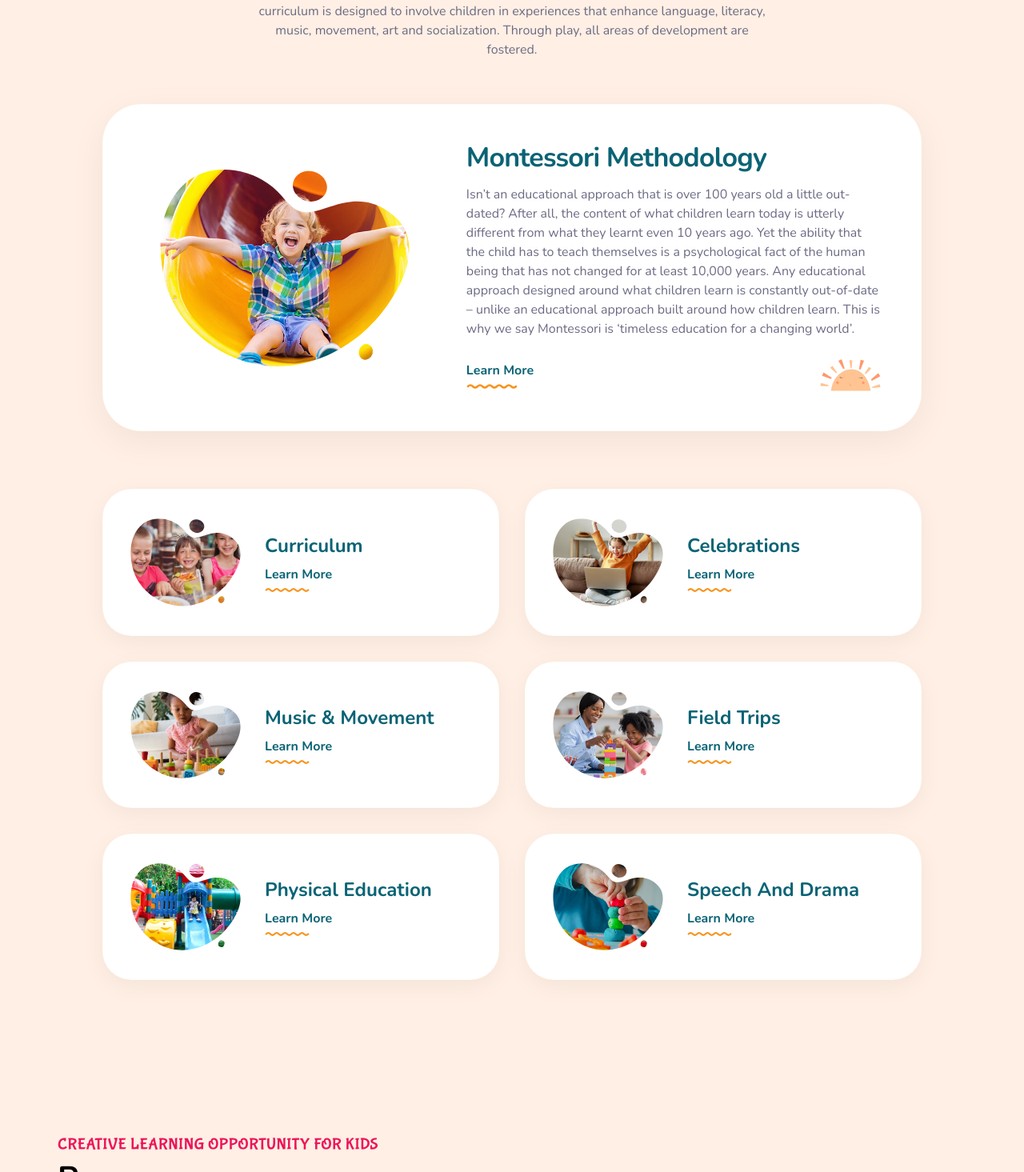
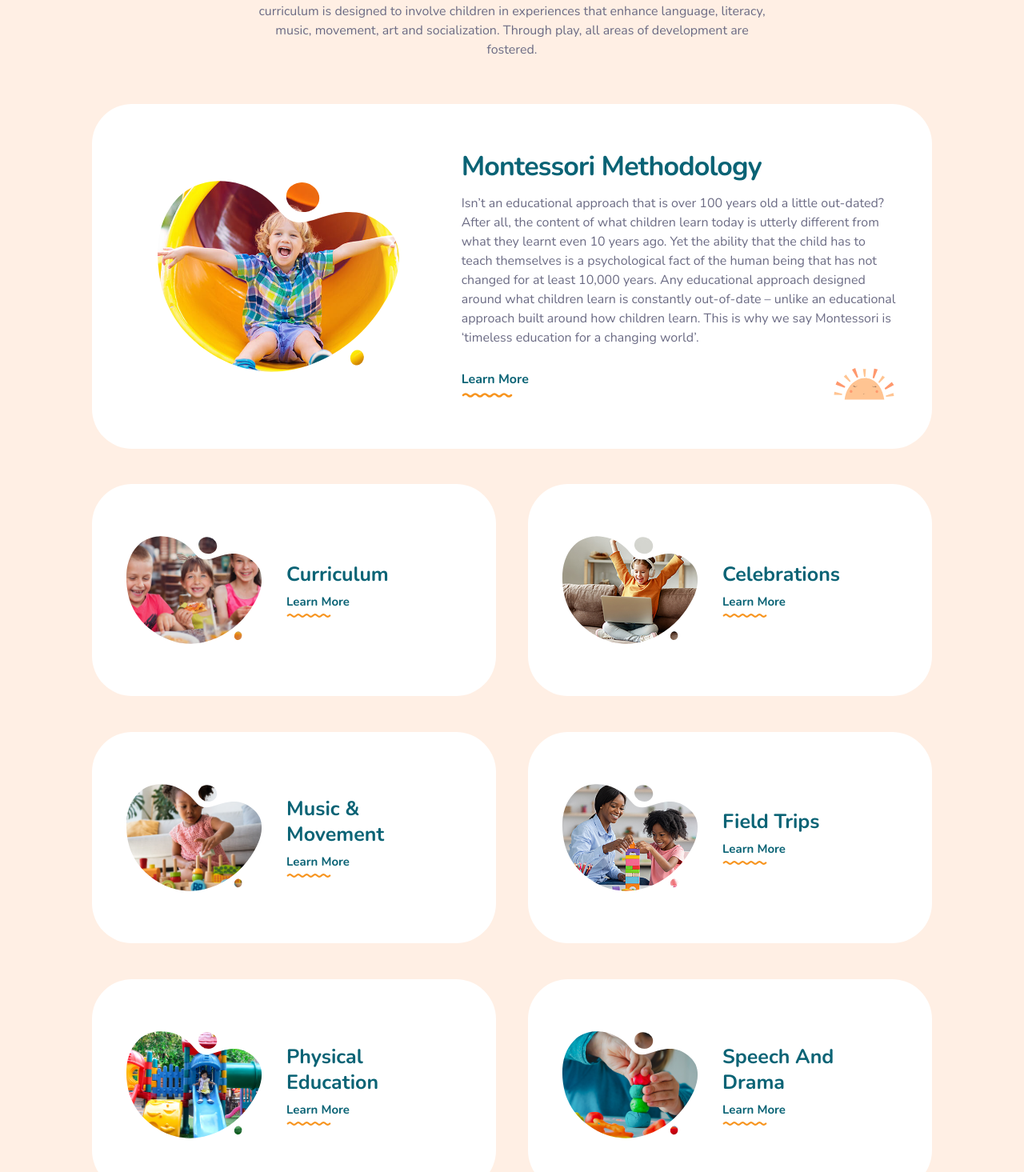
Before and after one commit to LearningHubElgin/ijma-international-model-school, a Next.js app: page / in a window 1280 px wide. Shown: the part 2065-3530 px from the top of the page at 80% size. Built offline with nearby package versions, Linux system fonts and the light colour scheme.

Commit message:
feat: match card sizes and alignment exactly to gdgoenkarohini.com

```diff
--- a/src/sections/home/FeatureGridSection.tsx
+++ b/src/sections/home/FeatureGridSection.tsx
@@ -14,9 +14,9 @@ export function FeatureGridSection() {
   );
 
   return (
-    <section className="bg-[#FFEFE4] pt-2 pb-16 sm:pb-20 lg:pb-24">
+    <section className="bg-[#FFEFE4] pt-0 pb-16 sm:pb-20 lg:pb-24">
       <Container>
-        <div className="max-w-5xl mx-auto grid grid-cols-1 md:grid-cols-2 gap-6 sm:gap-8">
+        <div className="max-w-[1050px] mx-auto grid grid-cols-1 md:grid-cols-2 gap-x-8 lg:gap-x-10 gap-y-[35px] lg:gap-y-[45px]">
           {remainingFeatures.map((feature, index) => (
             <Reveal
               key={feature.id}
@@ -26,26 +26,26 @@ export function FeatureGridSection() {
             >
               <Link
                 href={feature.href}
-                className="group relative bg-white hover:bg-[#EB1551] rounded-[32px] sm:rounded-[36px] shadow-[0_8px_30px_rgba(0,0,0,0.05)] hover:shadow-[0_16px_40px_rgba(235,21,81,0.25)] transition-all duration-300 overflow-hidden p-5 sm:p-7 flex flex-row items-center gap-5 sm:gap-6 cursor-pointer border border-orange-50/50 hover:border-transparent block"
+                className="group relative bg-white hover:bg-[#EB1551] rounded-[50px] transition-colors duration-300 overflow-hidden p-6 sm:p-8 lg:py-[55px] lg:px-[35px] flex flex-row items-center gap-6 lg:gap-[23px] cursor-pointer block"
               >
                 {/* Left Side: Authentic Special Curve Masked Image (Matching gdgoenkarohini.com) */}
-                <div className="wdt-mask-frame relative w-[115px] sm:w-[135px] md:w-[150px] aspect-[1315/1097] flex-shrink-0 select-none overflow-hidden">
+                <div className="wdt-mask-frame relative w-[155px] sm:w-[175px] lg:w-[185px] aspect-[1315/1097] flex-shrink-0 select-none overflow-hidden">
                   <Image
                     src={feature.image}
                     alt={feature.title}
                     fill
                     className="object-cover object-center group-hover:scale-105 transition-transform duration-500"
-                    sizes="160px"
+                    sizes="200px"
                   />
                 </div>
 
                 {/* Right Side: Title & Learn More Link */}
-                <div className="flex-1 flex flex-col justify-center text-left relative z-10 pr-6 sm:pr-8">
-                  <h3 className="text-xl sm:text-2xl font-bold text-[#0a6375] group-hover:text-white transition-colors duration-300 mb-2 leading-tight">
+                <div className="flex-1 flex flex-col justify-center text-left relative z-10 pr-4 sm:pr-6">
+                  <h3 className="text-xl sm:text-2xl lg:text-[25px] font-bold text-[#0a6375] group-hover:text-white transition-colors duration-300 mb-2 leading-tight">
                     {feature.title}
                   </h3>
 
-                  <div className="inline-flex flex-col items-start font-bold text-sm sm:text-base text-[#0a6375] group-hover:text-white transition-colors duration-300">
+                  <div className="inline-flex flex-col items-start font-bold text-sm sm:text-[15px] text-[#0a6375] group-hover:text-white transition-colors duration-300">
                     <span>Learn More</span>
                     {/* Authentic yellow wavy underline */}
                     <svg
@@ -68,8 +68,29 @@ export function FeatureGridSection() {
                   </div>
                 </div>
 
-                {/* Sparkles Doodle SVG in bottom right matching live site (visible on hover) */}
+                {/* Corner Doodle SVG in bottom right matching live site (visible on hover) */}
                 <div className="absolute bottom-3 right-4 sm:bottom-4 sm:right-5 pointer-events-none select-none text-[#FFC1A7] group-hover:text-white opacity-0 group-hover:opacity-100 transform translate-y-2 group-hover:translate-y-0 transition-all duration-300">
+                  {feature.id === 'celebrations' ? (
+                    <svg
+                      xmlns="http://www.w3.org/2000/svg"
+                      viewBox="0 0 24 24"
+                      className="w-7 h-7 sm:w-9 sm:h-9 fill-none stroke-current stroke-2"
+                      strokeLinecap="round"
+                      strokeLinejoin="round"
+                      aria-hidden="true"
+                    >
+                      <polygon points="12 2 15.09 8.26 22 9.27 17 14.14 18.18 21.02 12 17.77 5.82 21.02 7 14.14 2 9.27 8.91 8.26 12 2" />
+                    </svg>
+                  ) : feature.id === 'music-movement' ? (
+                    <svg
+                      xmlns="http://www.w3.org/2000/svg"
+                      viewBox="0 0 416 226.1"
+                      className="w-12 h-auto fill-current"
+                      aria-hidden="true"
+                    >
+                      <path d="M81.9,215.6c6-53.1,34.1-106,84.4-128.8c24-10.9,51.8-14.3,77.3-7c25.5,7.3,47.1,24.9,62.4,46.2 c18.9,26.4,28.5,58,33.9,89.7c-0.3-0.1-0.6-0.1-0.9-0.1H81.9z" />
+                    </svg>
+                  ) : (
                     <svg
                       xmlns="http://www.w3.org/2000/svg"
                       viewBox="0 0 100 100"
@@ -80,6 +101,7 @@ export function FeatureGridSection() {
                       <path d="M2.3,31.9c4.3,0.4,8.5-0.2,9.5,5.2c0.9,4.4,0.4,9.2,1.6,13.5c1.6-4.2,1.5-9,2.7-13.3c1.5-5.3,5.6-4.3,9.9-4.3 c0.2,0,0.7-1,0-1.1c-4.7-1-9-2.1-10.1-7.5c-0.3-1.6-0.4-3.2-0.4-4.8c0.1-1.8,0-3.6-0.2-5.2c-0.1-0.5-0.1-1-0.2-1.5 c0-0.1-0.1-0.1-0.2-0.1c-0.1,0-0.2,0-0.2,0.1c-0.1,0.5-0.3,1-0.4,1.5c-0.4,1.6-0.6,3.4-0.6,5.2c-0.2,1.6-0.4,3.2-0.8,4.7 c-1.6,5.2-5.9,6-10.7,6.6C1.7,30.9,2.1,31.9,2.3,31.9z M9.5,31.3c1.7-0.6,3.2-1.8,4.2-3.7c0.3-0.5,0.6-1.1,0.8-1.8 c0.2,0.6,0.4,1.3,0.6,1.8c0.9,2,2.3,3.2,3.9,4c-1.1,0.3-2.1,0.9-2.8,1.8c-1.2,1.4-1.9,3.3-2.3,5.3c-0.2-2.1-0.7-4-1.8-5.5 C11.4,32.4,10.5,31.7,9.5,31.3z" />
                       <path d="M25.9,64.6c8,0.4,15.6-1.1,17.9,8.7c1.9,8.1,1.4,16.9,4,24.6c2.6-7.8,2.1-16.6,4-24.6 c2.3-9.8,9.9-8.3,17.9-8.7c0.3,0,1.1-1.8,0-2c-8.7-1.5-16.7-3.2-19.1-13c-0.7-2.9-1-5.8-1.1-8.8c0-3.3-0.2-6.6-0.8-9.6 c-0.1-0.9-0.3-1.8-0.5-2.7c0-0.2-0.2-0.3-0.3-0.2c-0.2,0-0.3,0.1-0.3,0.2c-0.2,0.9-0.4,1.8-0.5,2.7c-0.5,3-0.8,6.3-0.8,9.6 c-0.2,2.9-0.4,5.9-1.1,8.8c-2.4,9.7-10.3,11.5-19.1,13C24.7,62.8,25.6,64.6,25.9,64.6z M39,62.9c3.1-1.3,5.7-3.5,7.5-7.1 c0.5-1,0.9-2.1,1.3-3.3c0.4,1.2,0.8,2.3,1.3,3.3c1.8,3.6,4.4,5.8,7.5,7.1c-1.9,0.7-3.7,1.8-5.1,3.6c-2.1,2.6-3.2,6.2-3.7,10 c-0.6-3.8-1.7-7.4-3.7-10C42.7,64.7,40.9,63.5,39,62.9z" />
                     </svg>
+                  )}
                 </div>
               </Link>
             </Reveal>
--- a/src/sections/home/StepByStepSection.tsx
+++ b/src/sections/home/StepByStepSection.tsx
@@ -13,7 +13,7 @@ export function StepByStepSection() {
 
   return (
     <section
-      className="relative overflow-hidden pt-8 pb-10 sm:pt-12 sm:pb-14 lg:pt-16 lg:pb-16 bg-[#FFEFE4]"
+      className="relative overflow-hidden pt-8 pb-6 sm:pt-12 sm:pb-8 lg:pt-16 lg:pb-11 bg-[#FFEFE4]"
       aria-label="Step By Step Systematic Education"
     >
       {/* Floating Saturn Planet with Ring on Left */}
@@ -93,12 +93,12 @@ export function StepByStepSection() {
         <Reveal variant="fade-up" delay={0.35}>
           <Link
             href={stepByStep.montessoriHref || '/montessori-methodology'}
-            className="group relative max-w-5xl mx-auto bg-white hover:bg-[#EB1551] rounded-[36px] sm:rounded-[48px] shadow-[0_12px_45px_rgba(0,0,0,0.06)] hover:shadow-[0_16px_45px_rgba(235,21,81,0.25)] transition-all duration-300 overflow-hidden p-6 sm:p-10 lg:p-12 cursor-pointer border border-orange-50/50 hover:border-transparent block"
+            className="group relative max-w-[1050px] mx-auto bg-white hover:bg-[#EB1551] rounded-[50px] transition-colors duration-300 overflow-hidden p-6 sm:p-9 lg:py-[60px] lg:px-[45px] cursor-pointer block"
           >
-            <div className="grid grid-cols-1 md:grid-cols-12 gap-8 lg:gap-12 items-center">
+            <div className="grid grid-cols-1 md:grid-cols-12 gap-8 lg:gap-10 items-center">
               {/* Left Column: Authentic Special Curve Masked Photo Frame (Matching gdgoenkarohini.com) */}
               <div className="md:col-span-5 flex justify-center items-center relative">
-                <div className="wdt-mask-frame relative w-[260px] sm:w-[300px] lg:w-[340px] aspect-[1315/1097] flex-shrink-0 select-none overflow-hidden">
+                <div className="wdt-mask-frame relative w-[260px] sm:w-[300px] lg:w-[330px] aspect-[1315/1097] flex-shrink-0 select-none overflow-hidden">
                   <Image
                     src={stepByStep.montessoriImage || '/assets/gallery/playground-1.jpg'}
                     alt="Montessori Child Sliding"
```
Lines whose indentation alone changed are shown as unchanged.
